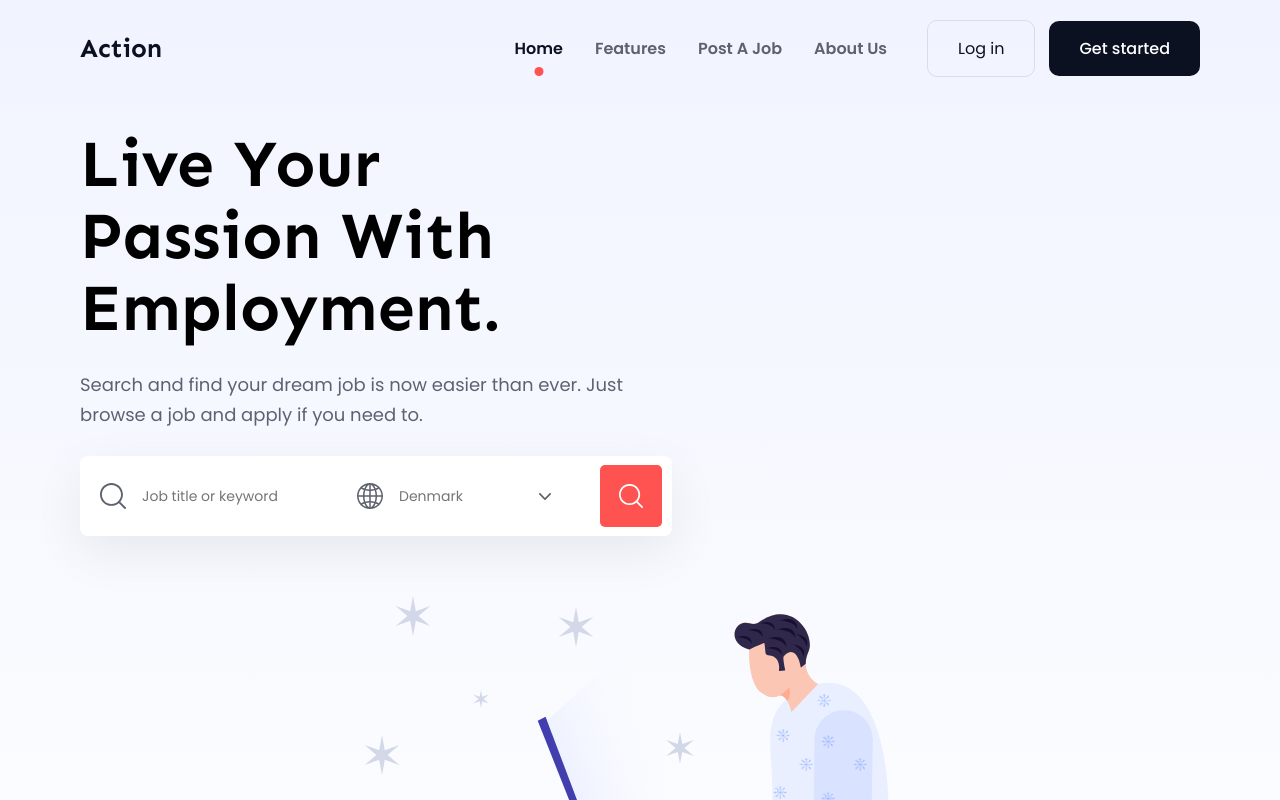
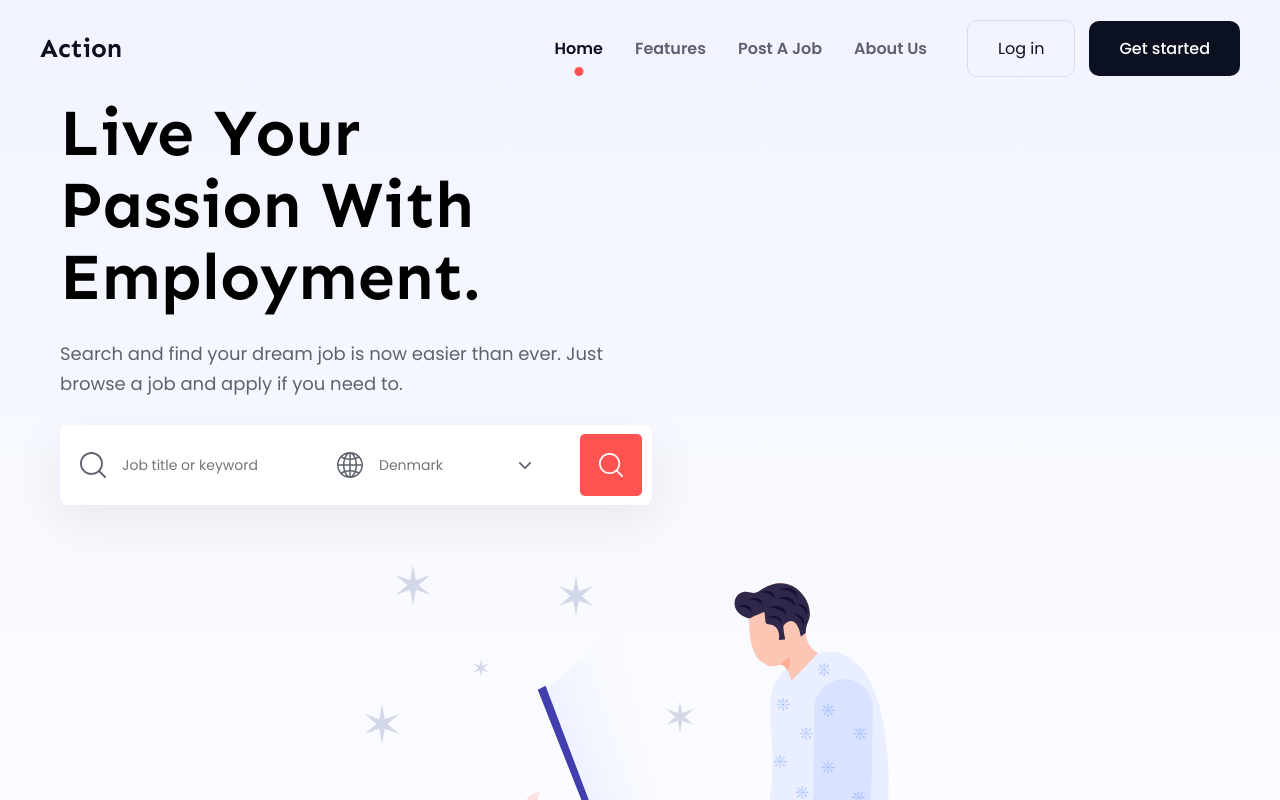
Before and after one commit to suongngoc22/action-portal, a website built with Vite: page index.html in a window 1280 px wide. Shown: the top 800 px of the page. Built offline with nearby package versions, Linux system fonts and the light colour scheme.

Commit message:
update: ui

```diff
--- a/index.html
+++ b/index.html
@@ -15,7 +15,8 @@
     <script src="main.js" defer></script>
   </head>
   <body>
-    <header>
+    <div style="display: flex; align-items: center; width: 100%; flex-direction: column; justify-content: center; background: linear-gradient(360deg, rgba(246, 248, 255, 0) 0%, #F1F4FF 100%);">
+      <header class="padding-10">
         <nav class="navbar">
           <diV class="logo">
             <a href="#">Action</a>
@@ -72,7 +73,6 @@
           </div>
         </div>
       </header>
-
       <!-- Hero -->
       <section class="hero padding-10">
         <div class="hero-content">
@@ -108,6 +108,7 @@
           <img src="images/Illustrations.svg" />
         </div>
       </section>
+    </div>
 
     <!-- How it works -->
     <section class="how-it-works padding-10 padding-60">
@@ -238,8 +239,8 @@
           <button>Subscribe</button>
         </div>
       </div>
-      <div class="footer-content-container padding-10">
-        <div class="footer-content">
+      <div class="footer-content-container">
+        <div class="footer-content padding-10">
           <div class="footer-logo">
             <diV class="logo">
               <a href="#">Action</a>
--- a/src/scss/_base.scss
+++ b/src/scss/_base.scss
@@ -11,7 +11,9 @@ html {
 }
 
 body {
-
+    display: flex;
+    flex-direction: column;
+    align-items: center;
 }
 
 button {
@@ -52,7 +54,8 @@ input {
 }
 
 .padding-10 {
-    padding: 0 5rem;
+    margin-inline: 60px;
+    max-width: 1200px;
 }
 
 .padding-60 {
--- a/src/scss/main.scss
+++ b/src/scss/main.scss
@@ -108,11 +108,8 @@
 
 // Header
 header {
-    position: absolute;
-    top: 0;
-    left: 0;
     width: 100%;
-    padding: 20px 5rem;
+    margin-block: 20px;
     z-index: 10;
 }
 
@@ -120,8 +117,6 @@ header {
     display: flex;
     justify-content: space-between;
     align-items: center;
-
-
 
     .menu {
         justify-content: space-between;
@@ -149,9 +144,7 @@ header {
     display: flex;
     flex-wrap: wrap;
     position: relative;
-    padding-top: 8rem;
     align-items: center;
-    background: linear-gradient(360deg, rgba(246, 248, 255, 0.00) 0%, #F1F4FF 100%);
     gap: 60px;
 
     .hero-content {
@@ -351,6 +344,7 @@ header {
 
 .category-container {
     display: flex;
+    flex-wrap: wrap;
     gap: 30px;
 
 }
@@ -602,7 +596,7 @@ footer {
     display: flex;
     justify-content: center;
     flex-direction: column;
-
+    width: 100%;
     align-items: center;
 
     .newsleter {
@@ -615,9 +609,8 @@ footer {
 
         .email-container {
             position: absolute;
-            bottom: 0;
             left: 50%;
-            transform: translate(-50%, 18px);
+            transform: translate(-50%, 30px);
             background-color: white;
             box-shadow: 10px 18px 56px 5px rgba(0, 0, 0, 0.15);
             padding: 5px;
@@ -649,6 +642,8 @@ footer {
         width: 100%;
         padding-top: 120px;
         padding-bottom: 30px;
+        align-items: center;
+
 
         .footer-content {
             display: grid;
@@ -825,8 +820,7 @@ footer {
     }
 }
 
-/* Small screens, laptops – 769px — 1024px */
-@media screen and (min-width: 769px) and (max-width: 1024px) {
+@media screen and (max-width: 800px) {
     .hamburger {
         display: block;
     }
@@ -834,6 +828,11 @@ footer {
     .navbar .menu {
         display: none !important;
     }
+}
+
+/* Small screens, laptops – 769px — 1024px */
+@media screen and (min-width: 769px) and (max-width: 1024px) {
+
 }
 
 /* Desktops, large screens – 1025px — 1200px */
```
Also changed, not shown: styles/main.css. Lines whose indentation alone changed are shown as unchanged.
